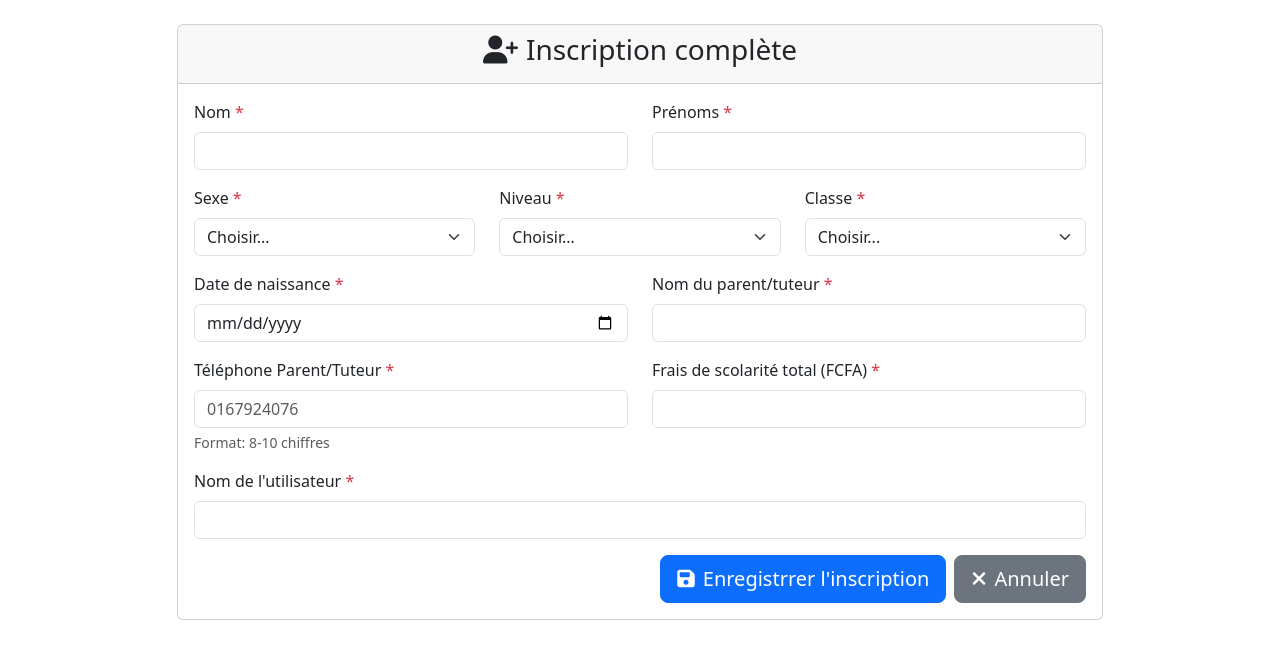
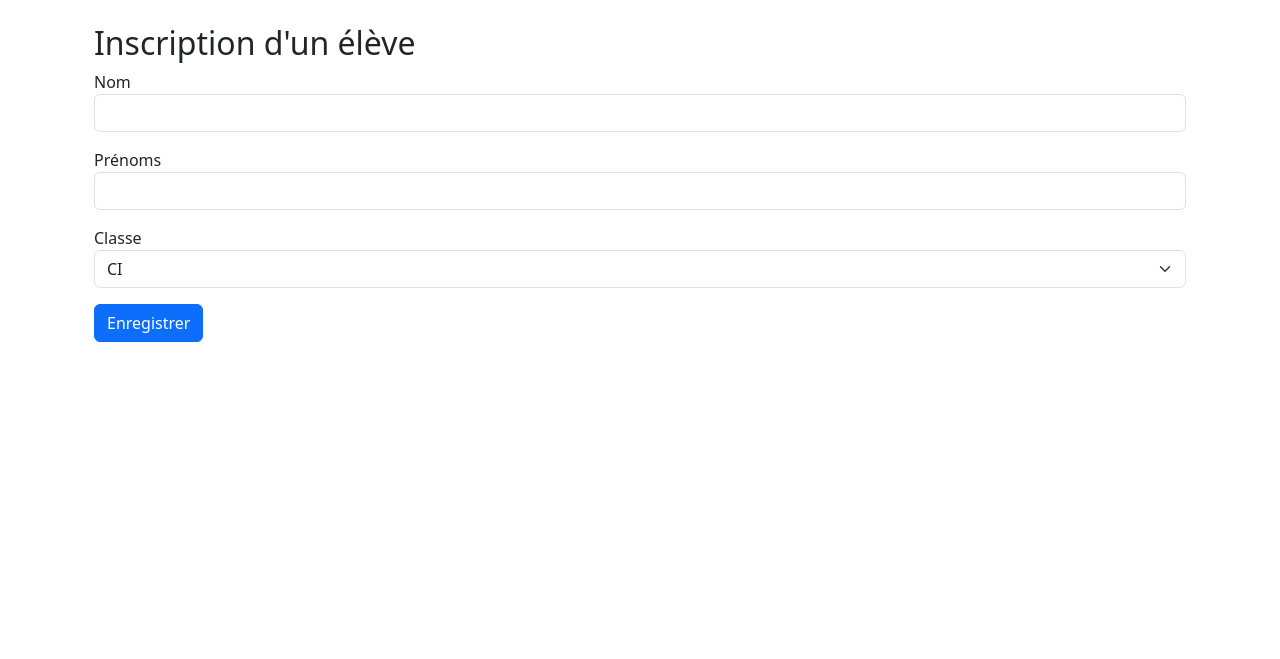
Before and after one commit to appolinair2355/Mont-sion, a Flask app: template templates/registre.html in a window 1280 px wide. Shown: the part 56-715 px from the top of the page. Run offline with Flask 3, Linux system fonts and the light colour scheme; the template is opened without the code that fills it, so the values that code supplies are empty.

Commit message:
Update registre.html

```diff
--- a/templates/registre.html
+++ b/templates/registre.html
@@ -1,64 +1,26 @@
 {% extends "base.html" %}
 
 {% block content %}
-<div class="row justify-content-center">
-    <div class="col-md-10">
-        <div class="card">
-            <div class="card-header text-center">
-                <h3><i class="fas fa-user-plus me-2"></i>Inscription complète</h3>
+<div class="container">
+    <h2>Inscription d'un élève</h2>
+    <form method="POST">
+        <div class="mb-3">
+            <label>Nom</label>
+            <input type="text" name="nom" class="form-control" required>
         </div>
-            <div class="card-body">
-                <form method="POST">
-                    <div class="row">
-                        <div class="col-md-6">
         <div class="mb-3">
-                                <label class="form-label">Nom <span class="text-danger">*</span></label>
-                                <input type="text" class="form-control" name="nom" required>
+            <label>Prénoms</label>
+            <input type="text" name="prenoms" class="form-control" required>
         </div>
-                        </div>
-                        <div class="col-md-6">
         <div class="mb-3">
-                                <label class="form-label">Prénoms <span class="text-danger">*</span></label>
-                                <input type="text" class="form-control" name="prenoms" required>
-                            </div>
-                        </div>
-                    </div>
-
-                    <div class="row">
-                        <div class="col-md-4">
-                            <div class="mb-3">
-                                <label class="form-label">Sexe <span class="text-danger">*</span></label>
-                                <select class="form-select" name="sexe" required>
-                                    <option value="">Choisir...</option>
-                                    <option value="M">Masculin</option>
-                                    <option value="F">Féminin</option>
-                                </select>
-                            </div>
-                        </div>
-                        <div class="col-md-4">
-                            <div class="mb-3">
-                                <label class="form-label">Niveau <span class="text-danger">*</span></label>
-                                <select class="form-select" name="niveau" required>
-                                    <option value="">Choisir...</option>
-                                    <option value="primaire">Primaire</option>
-                                    <option value="secondaire">Secondaire</option>
-                                </select>
-                            </div>
-                        </div>
-                        <div class="col-md-4">
-                            <div class="mb-3">
-                                <label class="form-label">Classe <span class="text-danger">*</span></label>
-                                <select class="form-select" name="classe" required>
-                                    <option value="">Choisir...</option>
-                                    <optgroup label="Primaire">
+            <label>Classe</label>
+            <select name="classe" class="form-select" required>
                 <option value="CI">CI</option>
                 <option value="CP">CP</option>
                 <option value="CE1">CE1</option>
                 <option value="CE2">CE2</option>
                 <option value="CM1">CM1</option>
                 <option value="CM2">CM2</option>
-                                    </optgroup>
-                                    <optgroup label="Secondaire">
                 <option value="6ème">6ème</option>
                 <option value="5ème">5ème</option>
                 <option value="4ème">4ème</option>
@@ -66,60 +28,9 @@
                 <option value="2nde">2nde</option>
                 <option value="1ère">1ère</option>
                 <option value="Tle">Terminale</option>
-                                    </optgroup>
             </select>
         </div>
-                        </div>
-                    </div>
-
-                    <div class="row">
-                        <div class="col-md-6">
-                            <div class="mb-3">
-                                <label class="form-label">Date de naissance <span class="text-danger">*</span></label>
-                                <input type="date" class="form-control" name="date_naissance" required>
-                            </div>
-                        </div>
-                        <div class="col-md-6">
-                            <div class="mb-3">
-                                <label class="form-label">Nom du parent/tuteur <span class="text-danger">*</span></label>
-                                <input type="text" class="form-control" name="parent" required>
-                            </div>
-                        </div>
-                    </div>
-
-                    <div class="row">
-                        <div class="col-md-6">
-                            <div class="mb-3">
-                                <label class="form-label">Téléphone Parent/Tuteur <span class="text-danger">*</span></label>
-                                <input type="tel" class="form-control" name="parent_phone"
-                                       pattern="[0-9]{8,10}" placeholder="0167924076" required>
-                                <div class="form-text">Format: 8-10 chiffres</div>
-                            </div>
-                        </div>
-                        <div class="col-md-6">
-                            <div class="mb-3">
-                                <label class="form-label">Frais de scolarité total (FCFA) <span class="text-danger">*</span></label>
-                                <input type="number" class="form-control" name="frais" min="0" required>
-                            </div>
-                        </div>
-                    </div>
-
-                    <div class="mb-3">
-                        <label class="form-label">Nom de l'utilisateur <span class="text-danger">*</span></label>
-                        <input type="text" class="form-control" name="utilisateur" required>
-                    </div>
-
-                    <div class="d-grid gap-2 d-md-flex justify-content-md-end">
-                        <button type="submit" class="btn btn-primary btn-lg">
-                            <i class="fas fa-save me-2"></i>Enregistrrer l'inscription
-                        </button>
-                        <a href="{{ url_for('students') }}" class="btn btn-secondary btn-lg">
-                            <i class="fas fa-times me-2"></i>Annuler
-                        </a>
-                    </div>
+        <button type="submit" class="btn btn-primary">Enregistrer</button>
     </form>
 </div>
-        </div>
-    </div>
-</div>
 {% endblock %}
```
Lines whose indentation alone changed are shown as unchanged.
